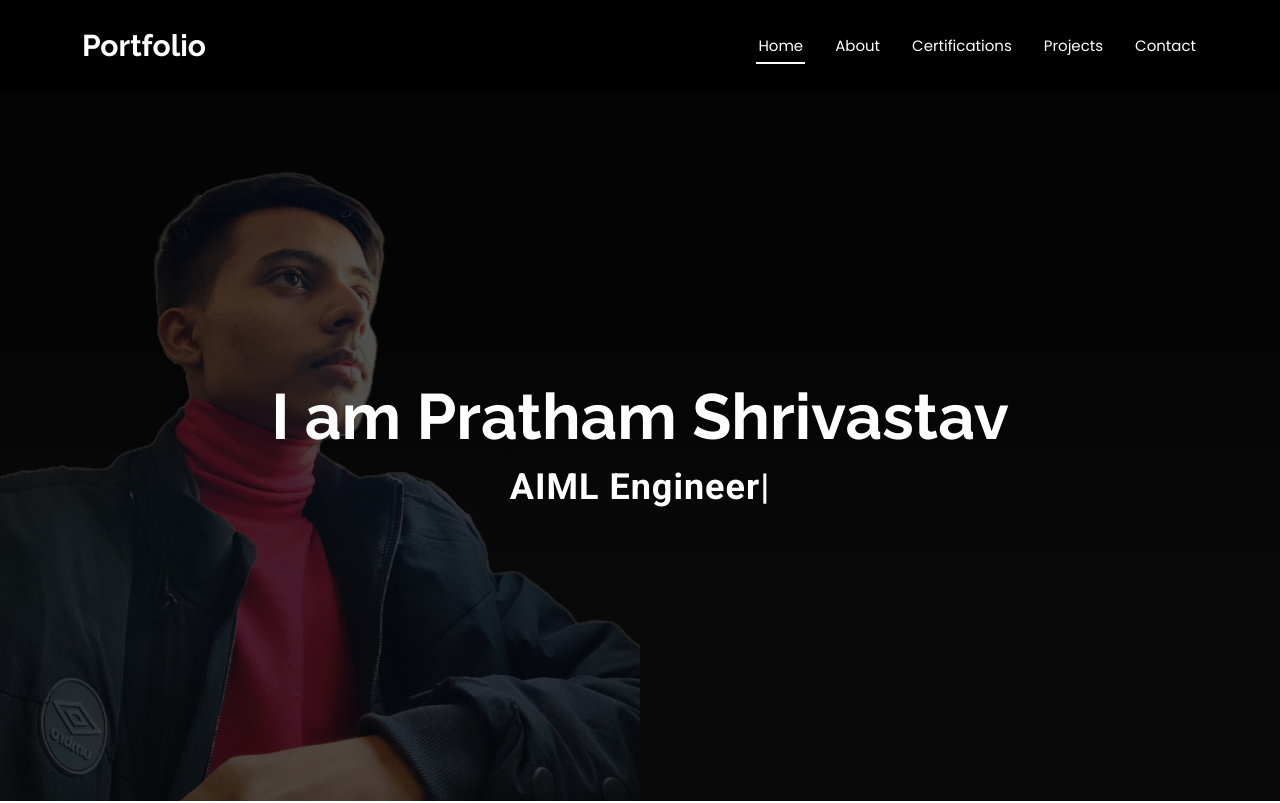
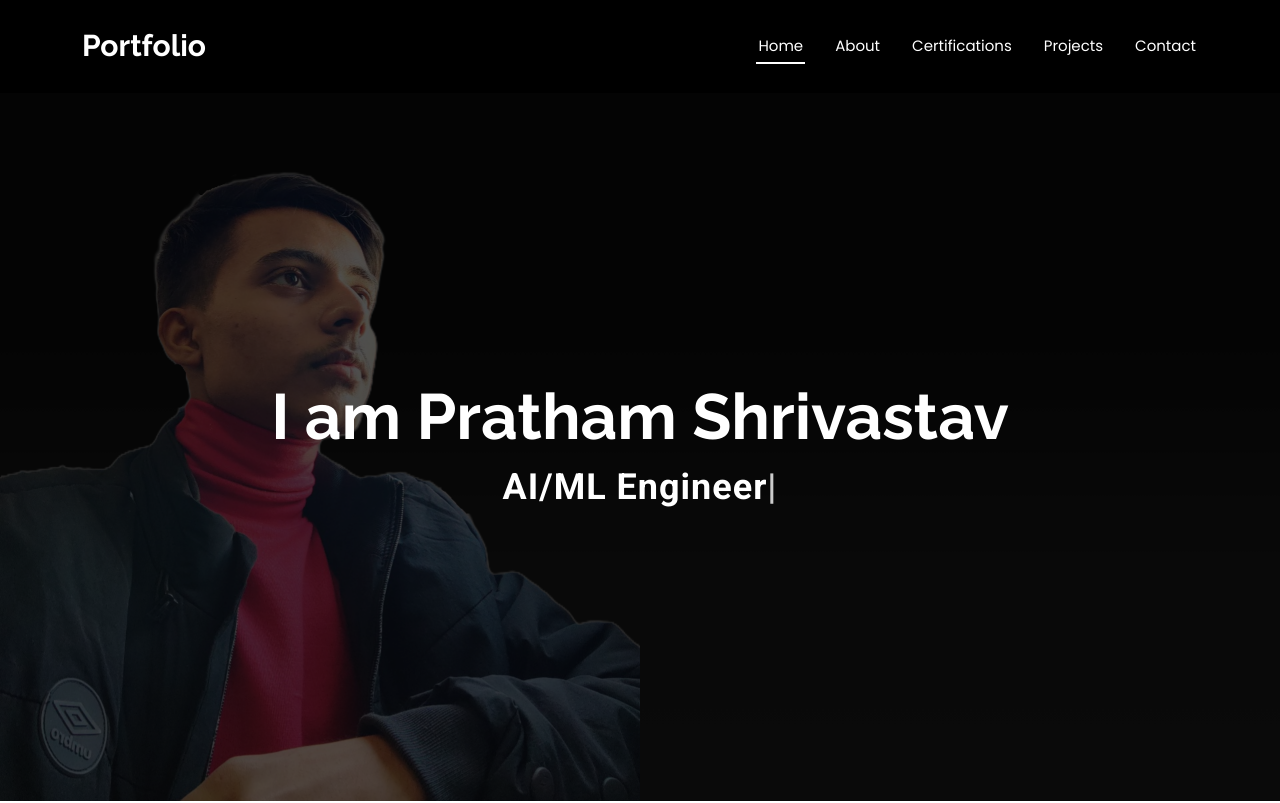
Before and after one commit to coutprat/Portfolio, a plain HTML site: page index.html in a window 1280 px wide. Shown: the top 803 px of the page. Drawn offline with Linux system fonts and the light colour scheme.

Commit message:
update index.html

```diff
--- a/index.html
+++ b/index.html
@@ -60,7 +60,7 @@
 
       <div class="container d-flex flex-column align-items-center justify-content-center text-center" data-aos="fade-up" data-aos-delay="100">
         <h2>I am Pratham Shrivastav</h2>
-        <p><span class="typed" data-typed-items="Developer, AIML Engineer, Data Analyst, Business Analyst"></span></p>
+        <p><span class="typed" data-typed-items="Developer, AI/ML Engineer, Data Analyst, Business Analyst"></span></p>
       </div>
 
     </section><!-- /Hero Section -->
```
